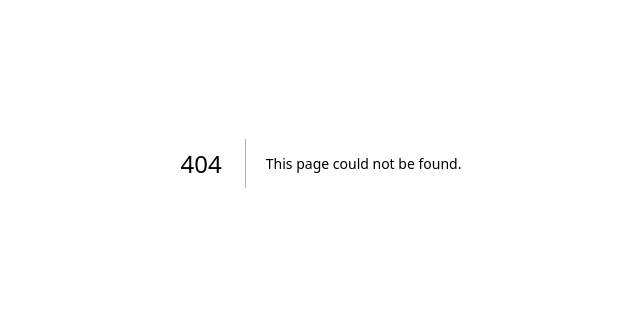
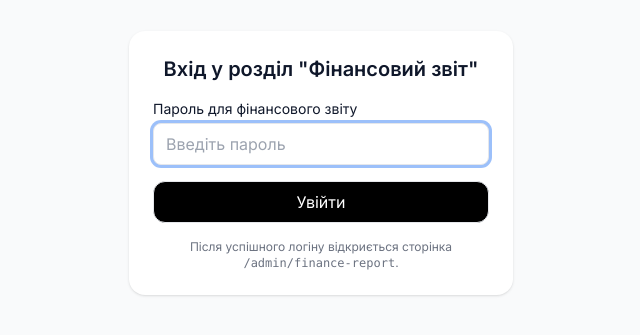
Before and after one commit to yurashko-ux/P-3-0, a Next.js app in the folder web/: page /finance-report/login in a window 1280 px wide. Before the commit this address had no page. Shown: the part 237-572 px from the top of the page, without its empty margins (319-959 px from the left). Built offline with nearby package versions, Linux system fonts and the light colour scheme.

Commit message:
feat: add finance-report login page

```diff
--- /dev/null
+++ b/web/app/finance-report/login/page.tsx
@@ -0,0 +1,83 @@
+"use client";
+
+import { useSearchParams } from "next/navigation";
+import { useState, FormEvent, Suspense } from "react";
+
+function FinanceReportLoginForm() {
+  const searchParams = useSearchParams();
+  const hasError = searchParams.get("err") === "1" || searchParams.get("err") === "auth";
+  const [pwd, setPwd] = useState("");
+  const [busy, setBusy] = useState(false);
+  const [localError, setLocalError] = useState<string | null>(null);
+
+  function handleSubmit(e: FormEvent) {
+    e.preventDefault();
+    setLocalError(null);
+
+    const token = (pwd || "").trim();
+    if (!token) {
+      setLocalError("Введіть пароль для фінансового звіту");
+      return;
+    }
+
+    setBusy(true);
+    // Редірект у розділ фінансового звіту, middleware обробить ?fr_token=
+    window.location.href = `/admin/finance-report?fr_token=${encodeURIComponent(token)}`;
+  }
+
+  return (
+    <main className="min-h-screen flex items-center justify-center bg-gray-50 px-4">
+      <div className="w-full max-w-sm rounded-2xl shadow p-6 bg-white">
+        <h1 className="text-xl font-semibold mb-4 text-center">
+          Вхід у розділ "Фінансовий звіт"
+        </h1>
+
+        {(hasError || localError) && (
+          <div className="mb-4 rounded-lg border border-red-200 bg-red-50 px-3 py-2 text-sm text-red-700">
+            {localError || "Невірний пароль. Спробуйте ще раз."}
+          </div>
+        )}
+
+        <form onSubmit={handleSubmit} className="space-y-4">
+          <div>
+            <label className="block text-sm mb-1">Пароль для фінансового звіту</label>
+            <input
+              type="password"
+              autoFocus
+              value={pwd}
+              onChange={(e) => setPwd(e.target.value)}
+              className="w-full border rounded-lg px-3 py-2 outline-none focus:ring"
+              placeholder="Введіть пароль"
+            />
+          </div>
+
+          <button
+            type="submit"
+            disabled={busy}
+            className="w-full rounded-xl px-4 py-2 border bg-black text-white hover:opacity-90 disabled:opacity-60"
+          >
+            {busy ? "Входимо…" : "Увійти"}
+          </button>
+        </form>
+
+        <p className="text-xs text-gray-500 mt-4 text-center">
+          Після успішного логіну відкриється сторінка <code>/admin/finance-report</code>.
+        </p>
+      </div>
+    </main>
+  );
+}
+
+export default function FinanceReportLoginPage() {
+  return (
+    <Suspense fallback={
+      <main className="min-h-screen flex items-center justify-center bg-gray-50 px-4">
+        <div className="w-full max-w-sm rounded-2xl shadow p-6 bg-white">
+          <div className="text-center">Завантаження...</div>
+        </div>
+      </main>
+    }>
+      <FinanceReportLoginForm />
+    </Suspense>
+  );
+}
```
